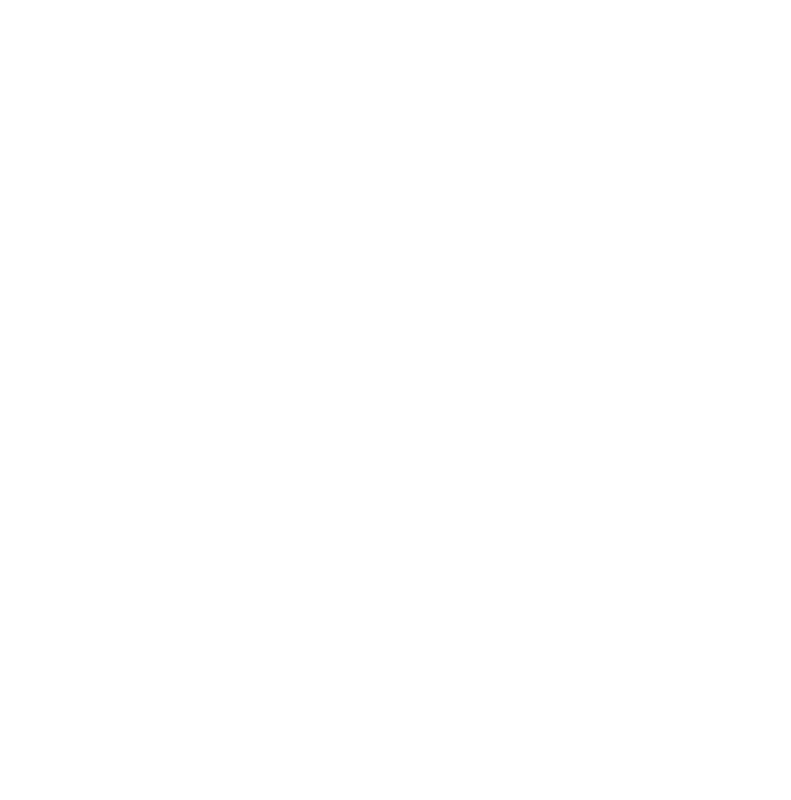
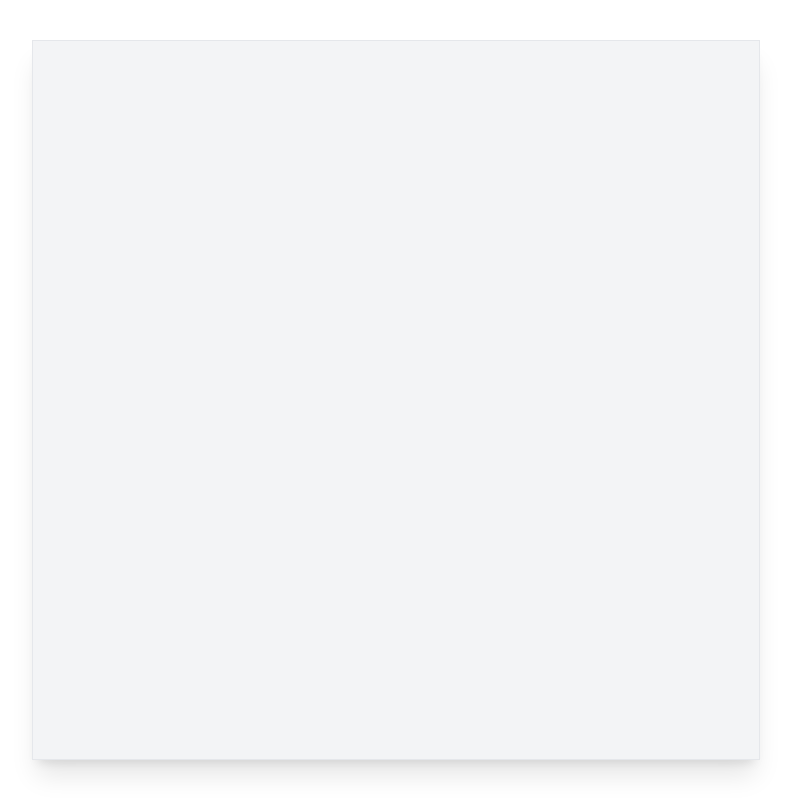
Before and after one commit to mittell/react-chat-app-v1, a React (Create React App) app: page / in a window 1280 px wide. Shown: the whole page, without its empty margins (244-1035 px from the left). Built offline with nearby package versions, Linux system fonts and the light colour scheme.

Commit message:
feat: added initial styling

```diff
--- a/src/App.jsx
+++ b/src/App.jsx
@@ -1,5 +1,18 @@
+import React from 'react';
+
+const styles = {
+	appContainer: `max-w-[728px] mx-auto text-center`,
+	sectionContainer: `flex flex-col h-[90vh] bg-gray-100 mt-10 shadow-xl relative border`,
+};
+
 function App() {
-	return <div></div>;
+	return (
+		<div className={styles.appContainer}>
+			<section className={styles.sectionContainer}>
+
+			</section>
+		</div>
+	);
 }
 
 export default App;
```
